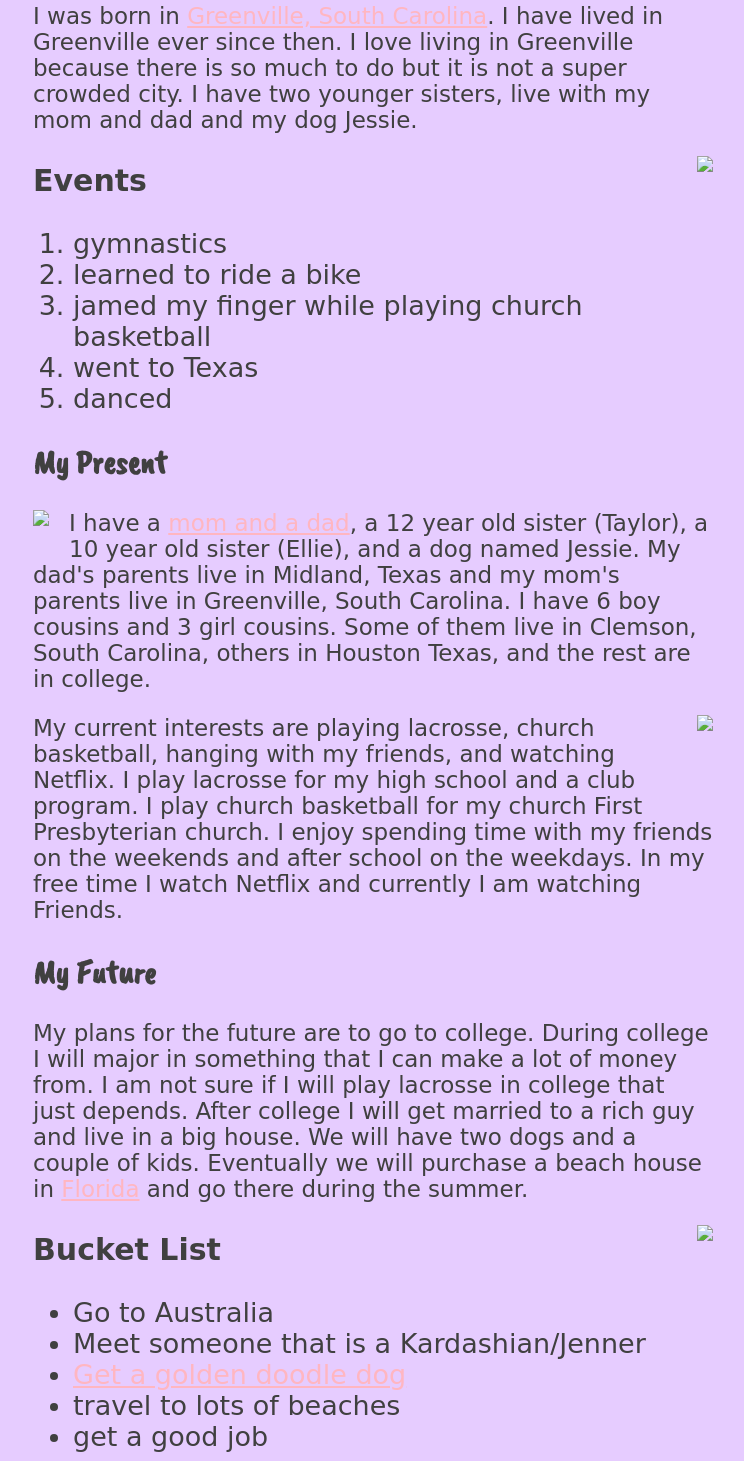
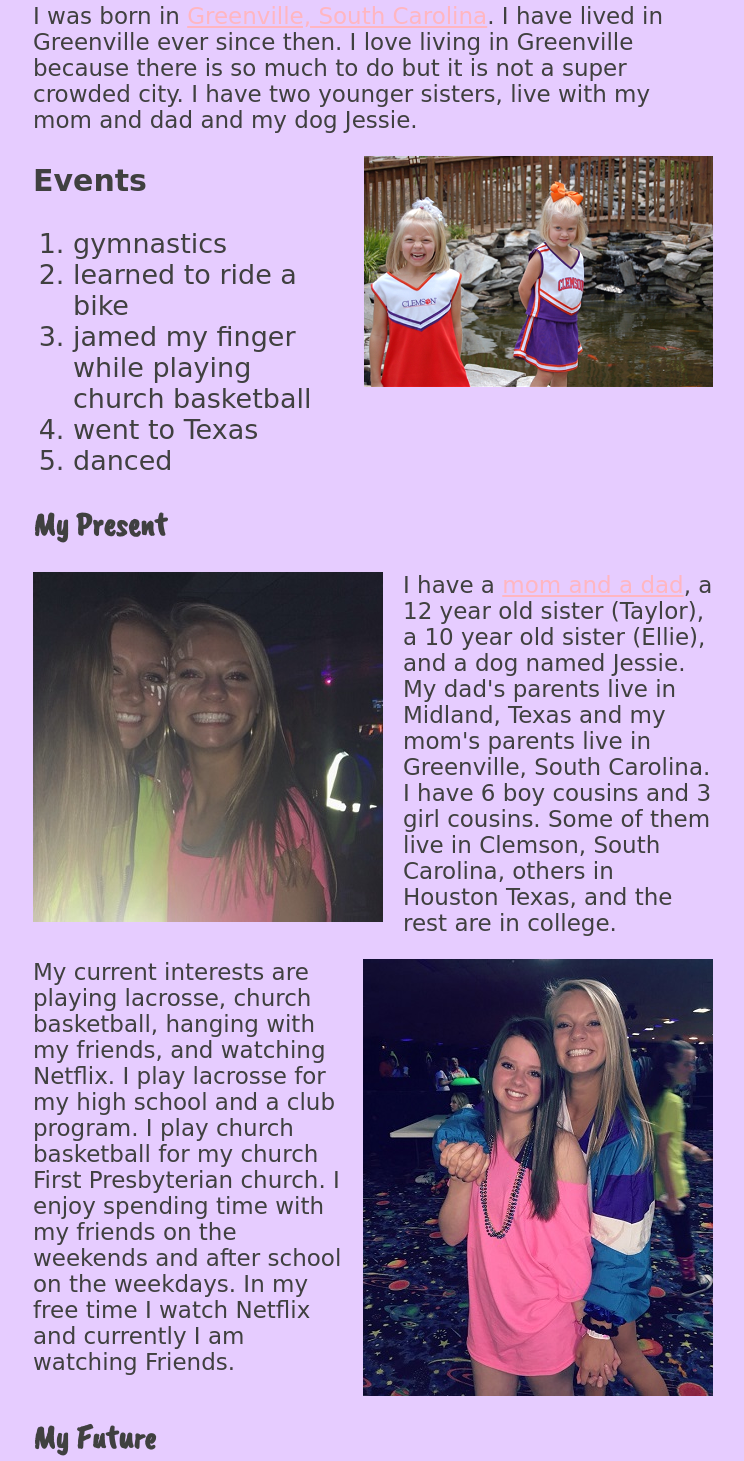
Before and after one commit to lindseymelzer/past-present-future, a plain HTML site: page index.html in a window 1280 px wide. Shown: the part 189-1650 px from the top of the page, without its empty margins (267-1011 px from the left). Drawn offline with nearby package versions, Linux system fonts and the light colour scheme; a web font is replaced by a local one.

Commit message:
Add files via upload

```diff
--- a/index.html
+++ b/index.html
@@ -18,7 +18,7 @@
 <p>I was born in <a href="http://www.greenvillesc.gov/">Greenville, South Carolina</a>. I have lived in Greenville ever since then.  I love living in Greenville because there is so much to do but it is not a super crowded city. I have two younger sisters, live with my mom and dad and my dog Jessie.</p>
 
 
-<img class="right" src="past_pic.png">
+<img class="right" src="clemson_little_taylor_and_me.png">
 <h3>Events</h3>
 <ol>
   <li>gymnastics</li>
@@ -30,16 +30,16 @@
 
 <section>
 <h2>My Present</h2>
-<img class="left" src="present_pic.jpg">
+<img class="left" src="me_and_kendall.jpg">
 <p>I have a <a href="https://en.wikipedia.org/wiki/Family">mom and a dad</a>, a 12 year old sister (Taylor), a 10 year old sister (Ellie), and a dog named Jessie.  My dad's parents live in Midland, Texas and my mom's parents live in Greenville, South Carolina. I have 6 boy cousins and 3 girl cousins. Some of them live in Clemson, South Carolina, others in Houston Texas, and the rest are in college.</p>
-<img class="right" src="present_pic_two.jpg">
+<img class="right" src="pic_of_helen_and_me.jpg">
 <p>My current interests are playing lacrosse, church basketball, hanging with my friends, and watching Netflix. I play lacrosse for my high school and a club program. I play church basketball for my church First Presbyterian church. I enjoy spending time with my friends on the weekends and after school on the weekdays. In my free time I watch Netflix and currently I am watching Friends.</p>
 
 <section>
 <h2>My Future</h2>
 <p>My plans for the future are to go to college. During college I will major in something that I can make a lot of money from. I am not sure if I will play lacrosse in college that just depends. After college I will get married to a rich guy and live in a big house. We will have two dogs and a couple of kids. Eventually we will purchase a beach house in <a href="https://www.vrbo.com/vacation-rentals/usa/florida"> Florida</a> and go there during the summer.</p>
 
-<img class="right" src="future_pic.jpg">
+<img class="right" src="future_pic_of_beach_house.jpg">
 <h3>Bucket List</h3>
 <ul>
   <li>Go to Australia</li>
```
